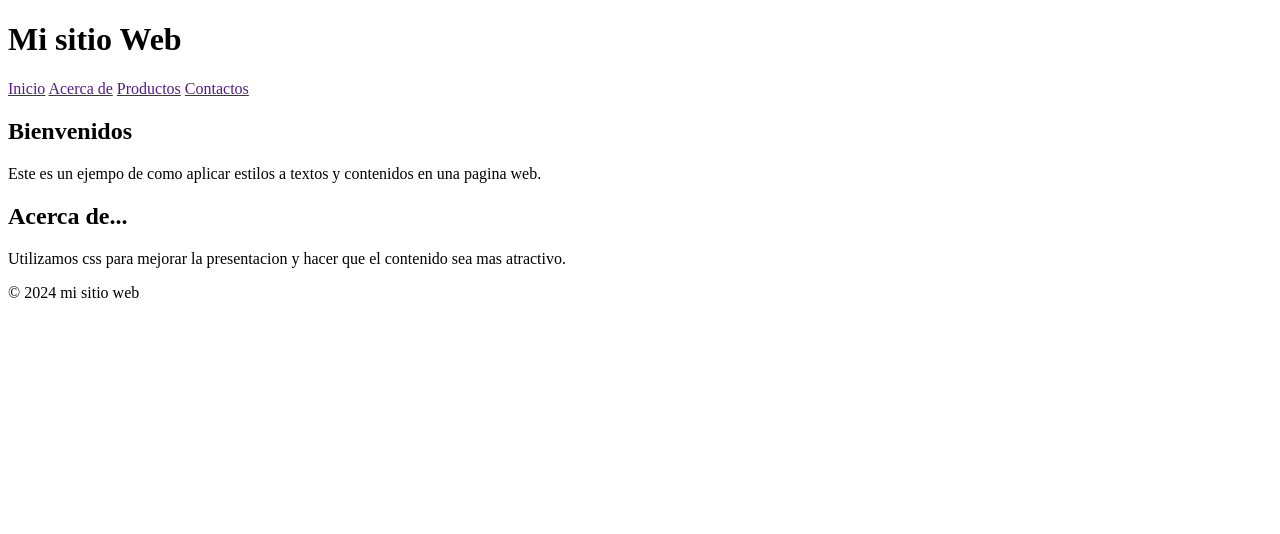
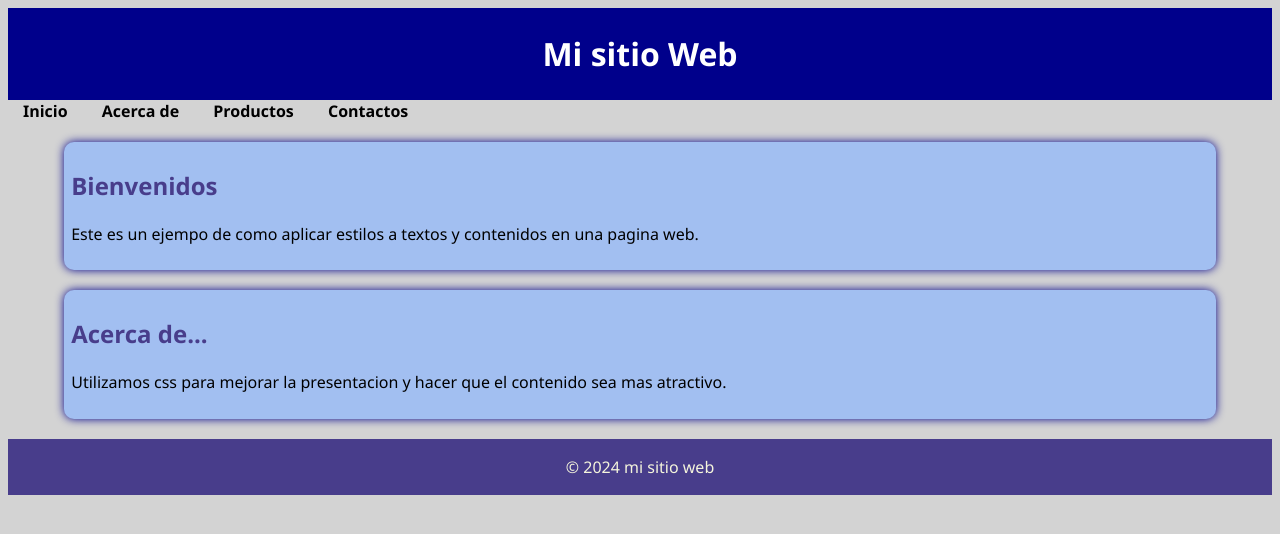
Before and after one commit to angel-ttc-222/laboratorio9, a plain HTML site: page lab9.html in a window 1280 px wide. Drawn offline with Linux system fonts and the light colour scheme.

Commit message:
Creacion y aplicacion de estilos

```diff
--- /dev/null
+++ b/estilos.css
@@ -0,0 +1,47 @@
+body {
+    font-family: 'Segoe UI', Tahoma, Geneva, Verdana, sans-serif;
+    background-color: lightgray;
+}
+
+header {
+    background-color: darkblue;
+    color: white;
+    padding: 3px;
+    text-align: center;
+}
+nav a{
+    color: black;
+    text-decoration: none;
+    margin: 0 15px;
+    font-weight: bold;
+}
+
+nav a:hover {
+    color: darkslateblue;
+}
+
+.contenedor {
+    width: 90%;
+    margin: 20px auto;
+    padding: 7px;
+    background-color: #a2bff1;
+    border-radius: 10px;
+    box-shadow: 0 0 10px darkblue;
+}
+
+.contenedor h2{
+    color: darkslateblue;
+}
+
+.contenedor p{
+    font-size: 16px;
+    line-height: 1.6;
+}
+
+footer {
+    background-color: darkslateblue;
+    color: beige;
+    text-align: center;
+    padding: 1px;
+    margin-top: 15px;
+}
--- a/lab9.html
+++ b/lab9.html
@@ -4,6 +4,7 @@
     <meta charset="UTF-8">
     <meta name="viewport" content="width=device-width, initial-scale=1.0">
     <title>Laboratorio 9</title>
+    <link rel="stylesheet" href="estilos.css">
 </head>
 <body>
     <header>
@@ -16,13 +17,13 @@
         <a href="">Contactos</a>
     </nav>
     <main>
-        <div>
+        <div class="contenedor">
             <h2>Bienvenidos</h2>
             <p>
                 Este es un ejempo de como aplicar estilos a textos y contenidos en una pagina web.
             </p>
         </div>
-        <div>
+        <div class="contenedor">
             <h2>Acerca de...</h2>
             <p>
                 Utilizamos css para mejorar la presentacion y hacer que el contenido sea mas atractivo.
```
